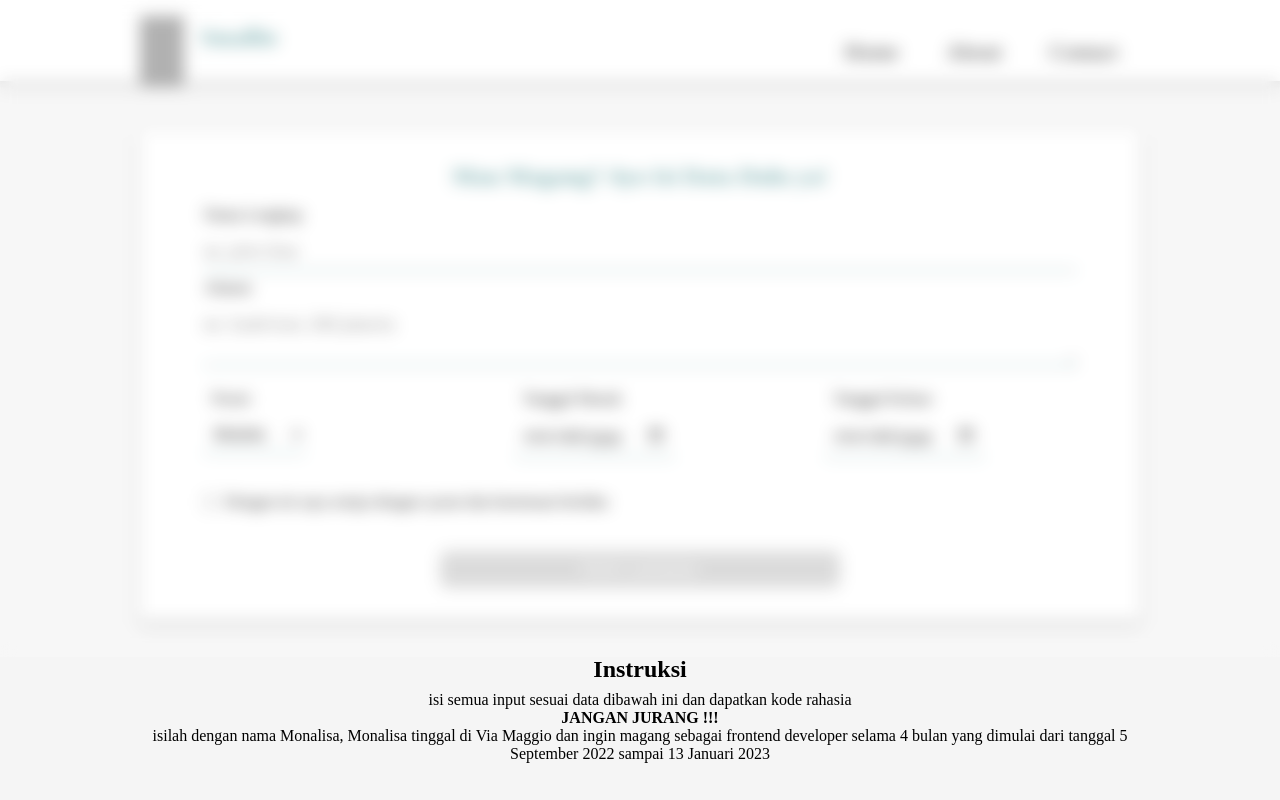
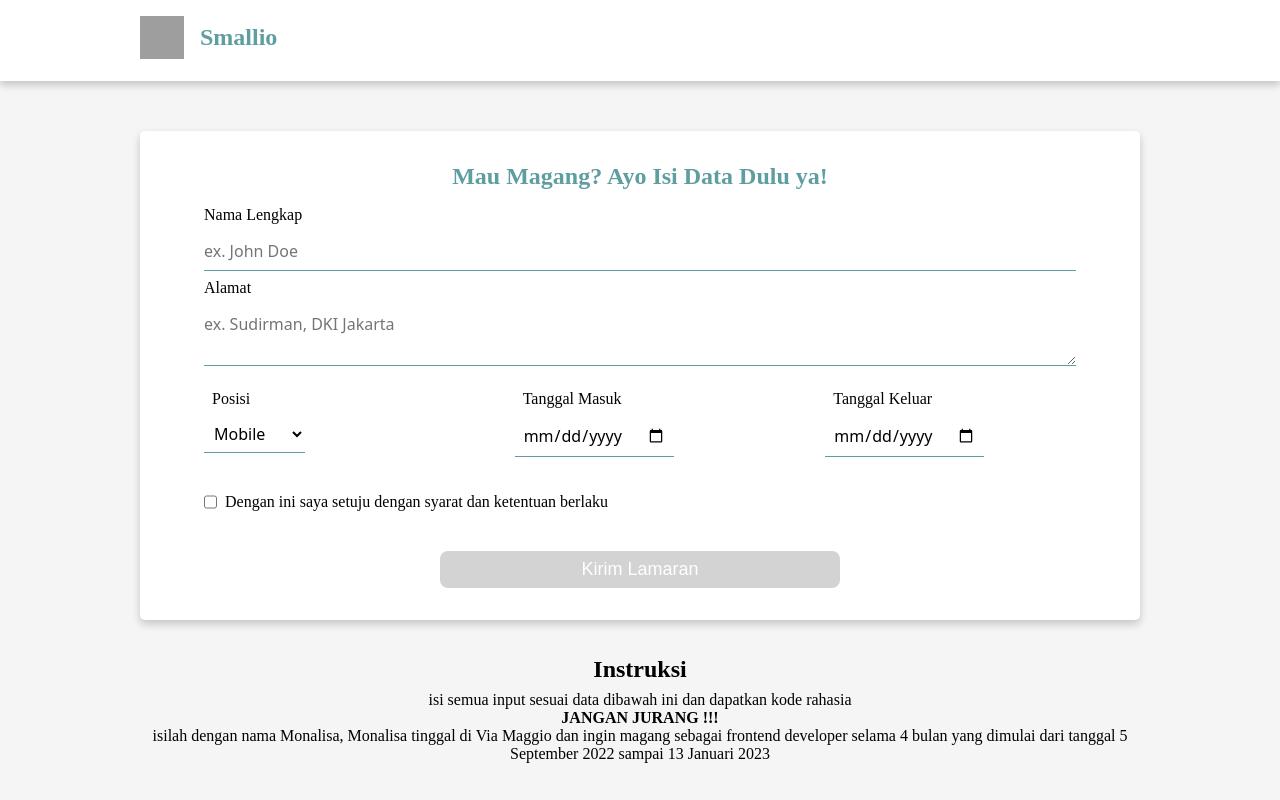
Before and after one commit to HenSetiawan/web-accesibility-sharing, a plain HTML site: page index.html in a window 1280 px wide. Drawn offline with Linux system fonts and the light colour scheme; grey boxes are pictures that could not be loaded.

Commit message:
remove blur panel

```diff
--- a/index.html
+++ b/index.html
@@ -17,13 +17,6 @@
           />
           <h1>Smallio</h1>
         </div>
-        <nav>
-          <ul>
-            <li><a href="#">Home</a></li>
-            <li><a href="#">About</a></li>
-            <li><a href="#">Contact</a></li>
-          </ul>
-        </nav>
       </div>
     </header>
 
--- a/style.css
+++ b/style.css
@@ -35,32 +35,7 @@ body {
     font-weight: bold;
     color: cadetblue;
 }
-.app-bar .container nav {
-    display: flex;
-    align-items: center;
-    justify-content: flex-end;
-}
 
-nav ul {
-    display: block;
-    list-style-type: disc;
-    margin-block-start: 1em;
-    margin-block-end: 1em;
-    margin-inline-start: 0px;
-    margin-inline-end: 0px;
-    padding-inline-start: 40px;
-}
-
-.app-bar .container nav ul li {
-    display: inline-block;
-}
-.app-bar .container nav ul li a {
-    display: block;
-    padding: 0.3em 1em;
-    text-decoration: none;
-    color: black;
-    font-size: 22px;
-}
 main {
     margin-top: 50px;
     display: flex;
@@ -155,10 +130,8 @@ button {
 .click-hider {
     position: absolute;
     width: 100vw;
-    margin-bottom: 300px;
-    height: 90vh;
-    background: rgba(255,255,255,0.2);
-    backdrop-filter: blur(8px);
+    height: calc(100vh - 150px);
+    background-color: transparent;
 }
 .instruction {
     margin-top: 20px;
```
